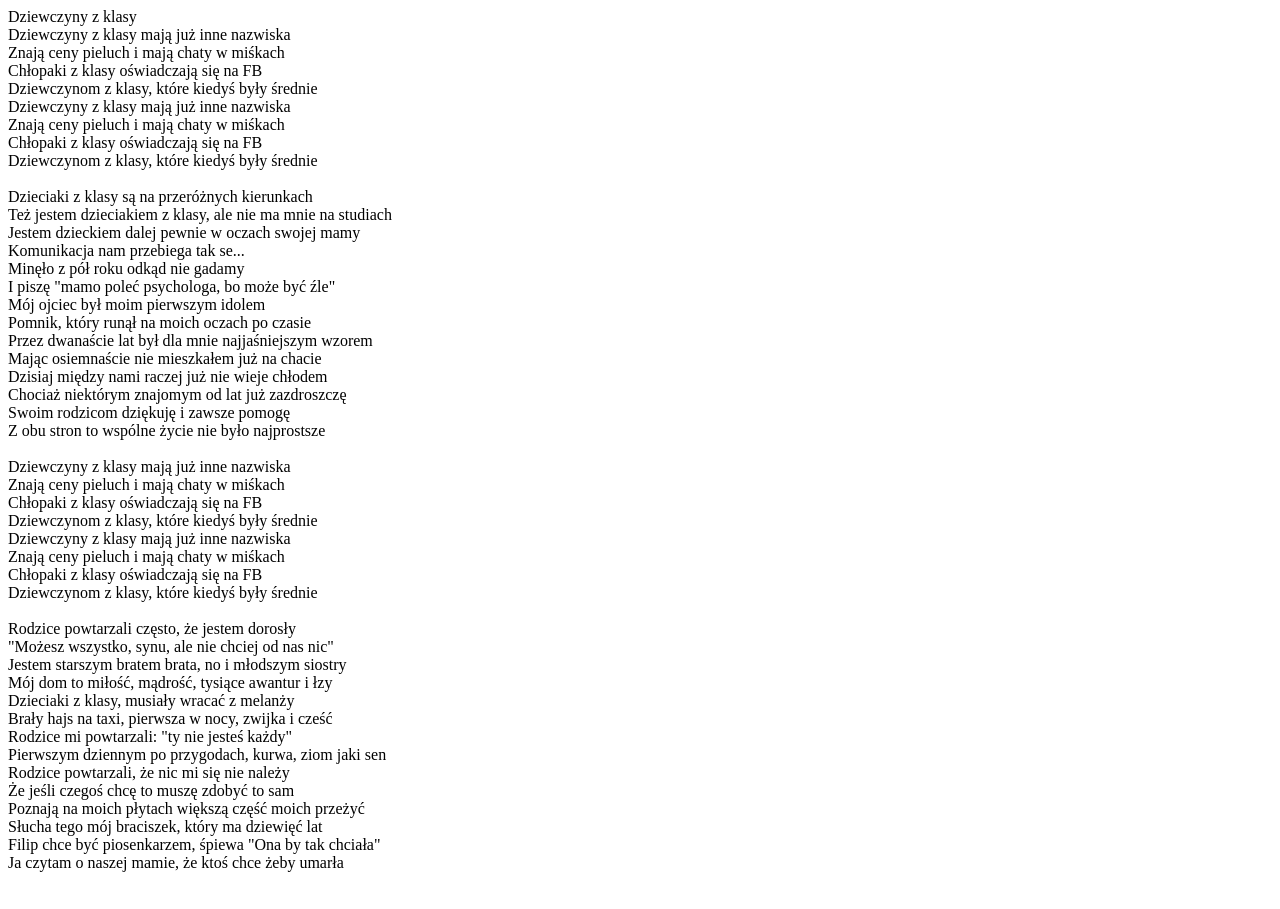
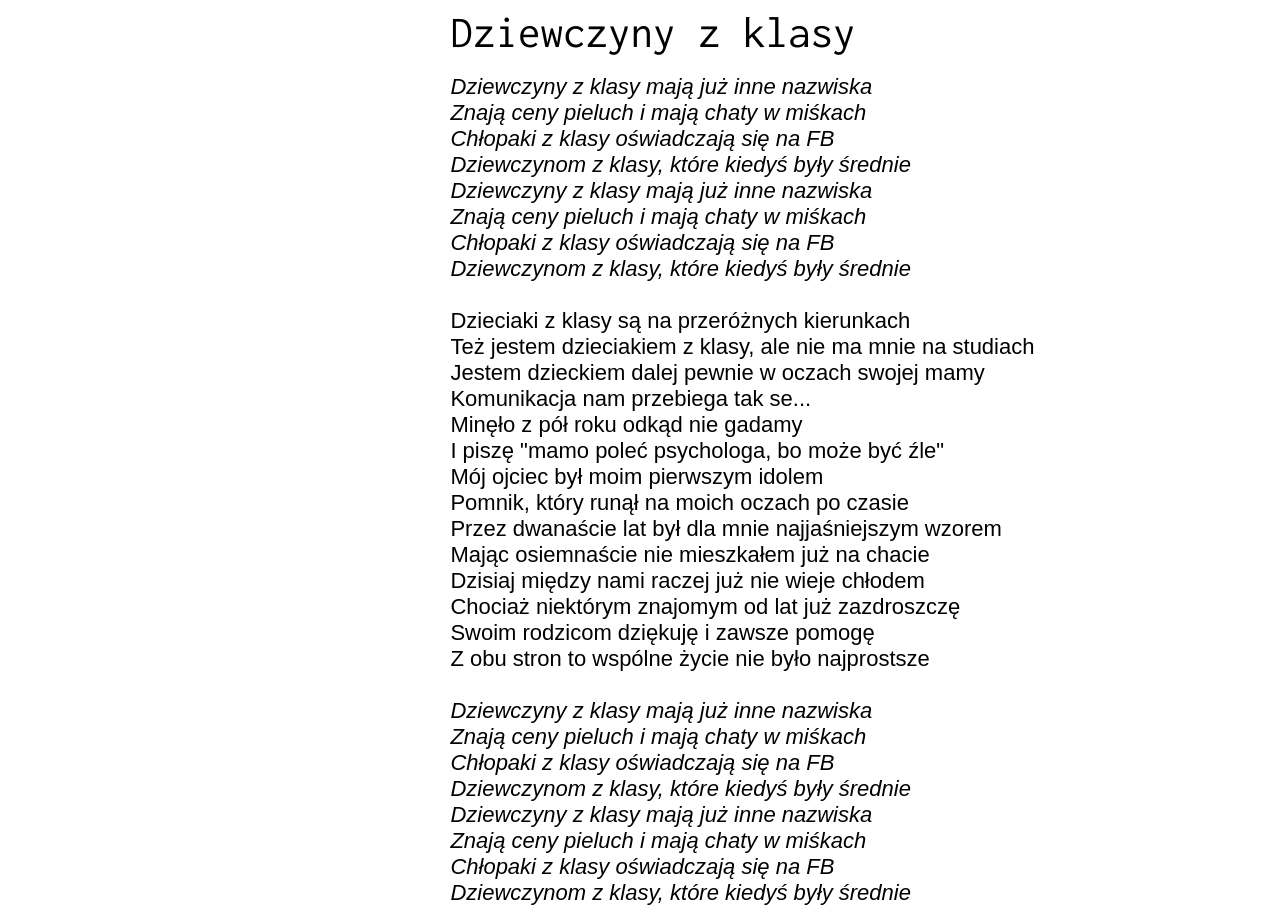
Before and after one commit to beesuntor/song-text, a plain HTML site: page sass/index.html in a window 1280 px wide. Shown: the top 909 px of the page. Before the commit the page ends 880 px from the top, so only its background shows below. Drawn offline with Linux system fonts and the light colour scheme.

Commit message:
Add styles

```diff
--- a/sass/index.html
+++ b/sass/index.html
@@ -4,11 +4,17 @@
     <meta charset="UTF-8">
     <meta http-equiv="X-UA-Compatible" content="IE=edge">
     <meta name="viewport" content="width=device-width, initial-scale=1.0">
+    <link href="https://fonts.googleapis.com/css2?family=Inconsolata:wght@200;300family=Signika:wght@700display=swap" rel="stylesheet">
+    <link rel="stylesheet" href="style.css">
     <title>Tekst piosenki 3.3</title>
 </head>
 <body>
+    <div class="song-title">
         <t1>Dziewczyny z klasy</t1>
+    </div>
     <br>
+    <div class= "text">
+        <div class="chorus">
             <a>Dziewczyny z klasy mają już inne nazwiska<br>
                 Znają ceny pieluch i mają chaty w miśkach<br>
                 Chłopaki z klasy oświadczają się na FB<br>
@@ -18,6 +24,7 @@
                 Chłopaki z klasy oświadczają się na FB<br>
                 Dziewczynom z klasy, które kiedyś były średnie<br>
             </a>
+        </div>
         <br>
 
         <a> Dzieciaki z klasy są na przeróżnych kierunkach<br>
@@ -37,6 +44,7 @@
         </a>
         <br>
 
+        <div class="chorus">
             <a>Dziewczyny z klasy mają już inne nazwiska<br>
                 Znają ceny pieluch i mają chaty w miśkach<br>
                 Chłopaki z klasy oświadczają się na FB<br>
@@ -46,6 +54,8 @@
                 Chłopaki z klasy oświadczają się na FB<br>
                 Dziewczynom z klasy, które kiedyś były średnie<br>
             </a>
+        </div>
+
         <br>
         <a>Rodzice powtarzali często, że jestem dorosły<br>
             "Możesz wszystko, synu, ale nie chciej od nas nic"<br>
@@ -62,6 +72,6 @@
             Filip chce być piosenkarzem, śpiewa "Ona by tak chciała"<br>
             Ja czytam o naszej mamie, że ktoś chce żeby umarła<br>
         </a>
-
+    </div>
 </body>
 </html>
--- a/sass/style.css
+++ b/sass/style.css
@@ -0,0 +1,18 @@
+.song-title {
+    font-size: 45px;
+    text-align: left;
+    padding-left: 35%;
+    font-family: 'Inconsolata', monospace;
+
+}
+
+.text {
+    font-size: 22px;
+    text-align: left;
+    padding-left:35%;
+    font-family: "Signika", sans-serif;
+}
+
+.chorus {
+    font-style: italic;
+}
```
Lines whose indentation alone changed are shown as unchanged.
